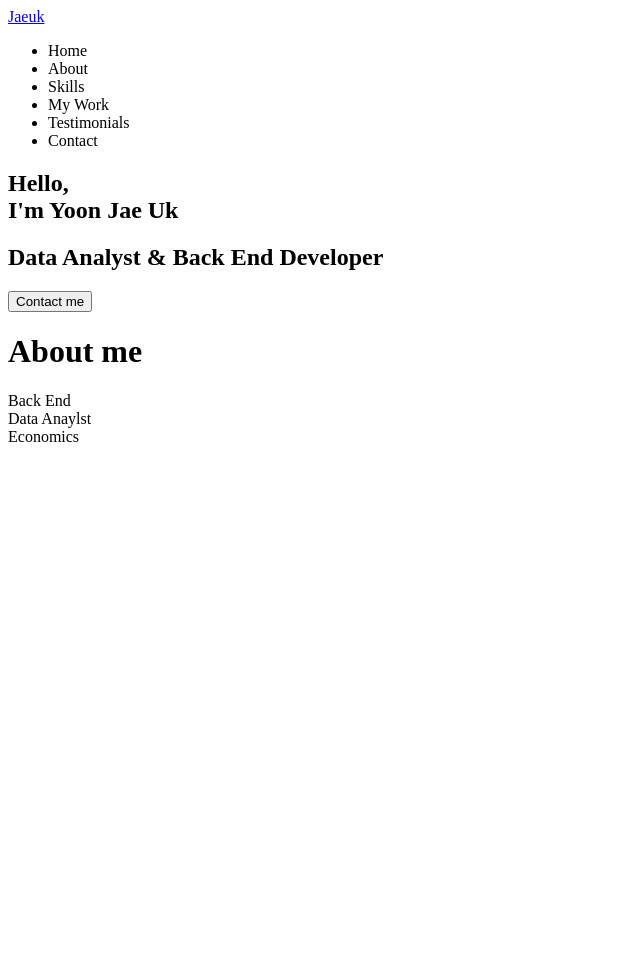
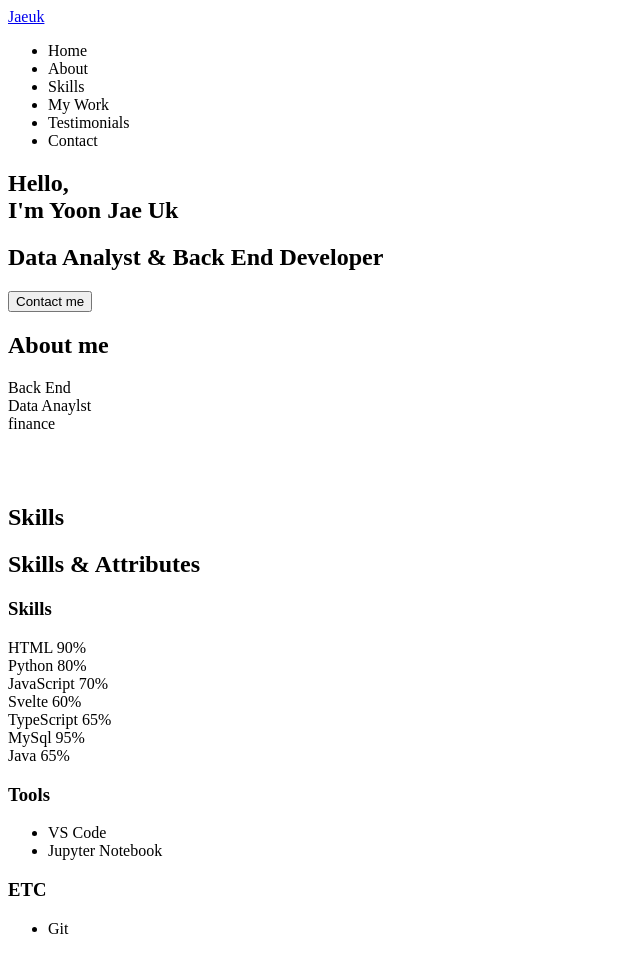
Before and after one commit to yoonjaeuk/jaeuk-website, a plain HTML site: page index.html in a window 1280 px wide. Shown: the whole page, without its empty margins (0-640 px from the left). Before the commit the page ends 800 px from the top, so only its background shows below. Drawn offline with Linux system fonts and the light colour scheme.

Commit message:
HTML마크업 Skills까지

```diff
--- a/index.html
+++ b/index.html
@@ -17,7 +17,7 @@
 </head>
 <body>
 
-    <nav id="navbar"></nav>
+    <nav id="navbar">
 
       <div class="navbar_logo"></div>
         <!-- 아이콘 삽입 = favicon이랑 똑같이 -->
@@ -32,6 +32,7 @@
             <li class="navbar__menu__item">Testimonials</li>
             <li class="navbar__menu__item">Contact</li>
         </ul>
+    </nav>
 
     <section id="home">
        <!-- 이미지 첨부 -->
@@ -40,11 +41,11 @@
       <button class="home__contact">Contact me</button>
       </section>
 
-    <section id="about"></section>
+    <section id="about">
       <h1>About me</h1>
       <!-- <p> 나의 소개 2 ~ 3줄  </p> -->
 
-    <div class="about-majors">
+     <div class="about-majors">
        <div class="major">
        <div class="major_icon">
          <!--아이콘 가져오기  -->
@@ -65,13 +66,13 @@
           <div class="major_icon">
             <!--아이콘 가져오기  -->
            </div>
-          <div class="major_title">Economics</div>
+          <div class="major_title">finance</div>
           <!-- <div class="major_description"> Economic 할 수 있는 언어 나열 </div> -->
          </div>
-    </div>
+     </div>
 
 
-     <div class="about_jobs">
+      <div class="about_jobs">
          <div class = "job">
            <img src="" alt="" class="job_logo">
            <p class="job_name"><!-- <p>학교 or 회사에서 무슨 활동을 했는가</p> --></p>
@@ -83,11 +84,101 @@
           <p class="job_name"><!-- <p>학교 or 회사에서 무슨 활동을 했는가</p> --></p>
           <p class="job_period"><!-- <p>학교 or 회사에서 몇 년 동안 있었는지</p> --></p>
         </div>
+       </div>
+
+    </section>
+
+    <section id="skills">
+      <h1>Skills</h1>
+      <h2>Skills & Attributes</h2>
+      <!-- <p>스킬에 관한 소개 및 내가 어떤 사람인지 보여주기</p> -->
+      <div class="skillset">
+        <div class="skillleft">
+          <h3 class="skilltitle">Skills</h3>
+          <div class="skill">
+            <div class="skill_description">
+              <span>HTML</span>
+              <span>90%</span>
+            </div>
+            <div class="skill_bar"></div>
+              <div class="skill_value"></div>
+          </div>
+
+          <div class="skill">
+            <div class="skill_description">
+              <span>Python</span>
+              <span>80%</span>
+            </div>
+            <div class="skill_bar"></div>
+              <div class="skill_value"></div>
+          </div>
+
+          <div class="skill">
+            <div class="skill_description">
+              <span>JavaScript</span>
+              <span>70%</span>
+            </div>
+            <div class="skill_bar"></div>
+              <div class="skill_value"></div>
+          </div>
+
+          <div class="skill">
+            <div class="skill_description">
+              <span>Svelte</span>
+              <span>60%</span>
+            </div>
+            <div class="skill_bar"></div>
+              <div class="skill_value"></div>
+          </div>
+
+          <div class="skill">
+            <div class="skill_description">
+              <span>TypeScript</span>
+              <span>65%</span>
+            </div>
+            <div class="skill_bar"></div>
+              <div class="skill_value"></div>
+          </div>
+
+          <div class="skill">
+            <div class="skill_description">
+              <span>MySql</span>
+              <span>95%</span>
+            </div>
+            <div class="skill_bar"></div>
+              <div class="skill_value"></div>
+          </div>
+
+          <div class="skill">
+            <div class="skill_description">
+              <span>Java</span>
+              <span>65%</span>
+            </div>
+            <div class="skill_bar"></div>
+              <div class="skill_value"></div>
+          </div>
+
+        </div>
+
+        <div class="skillright">
+          <div class="Tools"></div>
+            <h3 class = "skillset_title">Tools</h3>
+            <ul class = "tool_list">
+              <li><span>VS Code</span></li>
+              <li><span>Jupyter Notebook</span></li>
+            </ul>
+          <div class="ETC"></div>
+            <h3 class = "skillset_title">ETC</h3>
+            <ul class = "ETC_list">
+              <li><span>Git</span></li>
+            </ul>
+
+        </div>
+
       </div>
+    </section>
 
 
-
-    <section id="skills"></section>
     <section id="Work"></section>
     <section id="Testimonials"></section>
     <section id="contact"></section>
```
